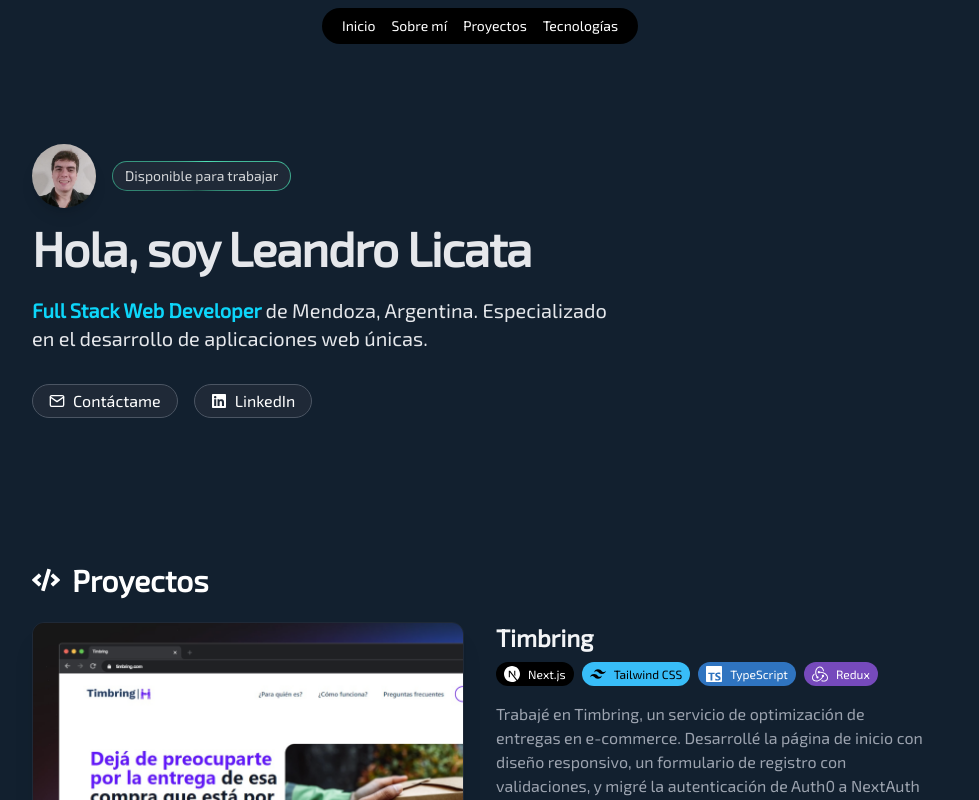
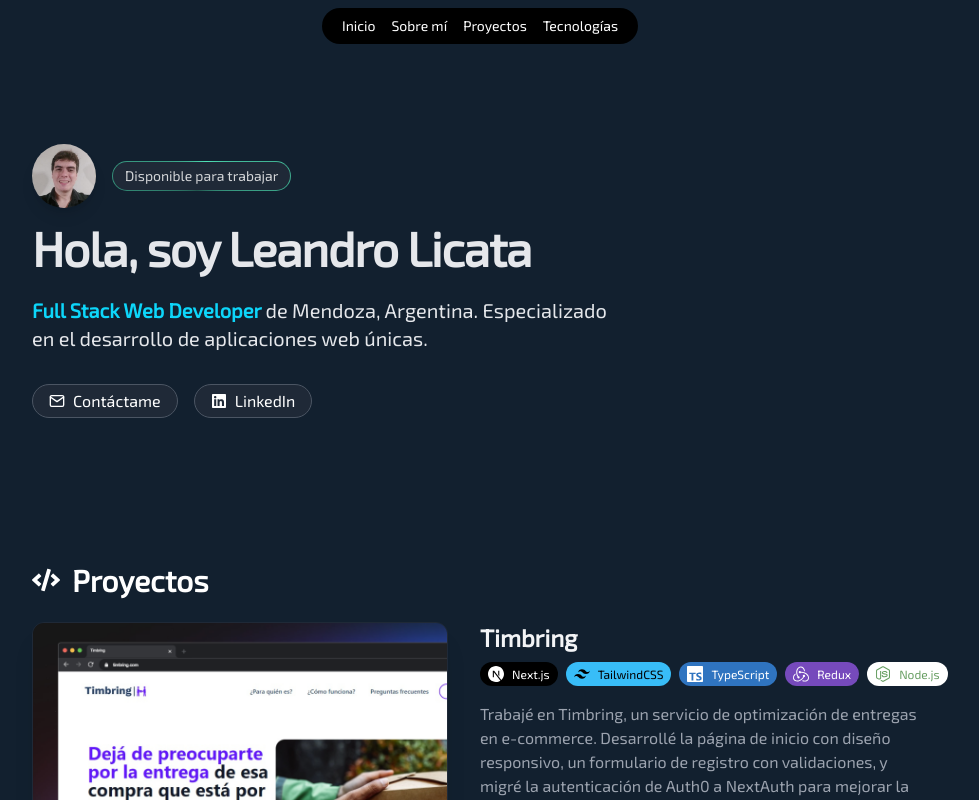
Before and after one commit to LeandroLicata/web-portfolio, a Next.js app: page / in a window 1280 px wide. Shown: the top 800 px of the page, without its empty margins (160-1139 px from the left). Built offline with nearby package versions, Linux system fonts and the light colour scheme.

Commit message:
Timbring

```diff
--- a/src/components/Projects.tsx
+++ b/src/components/Projects.tsx
@@ -1,6 +1,6 @@
 import { SiNextdotjs, SiTypescript, SiRedux } from "react-icons/si";
 import { RiTailwindCssFill } from "react-icons/ri";
-import { FaGithub } from "react-icons/fa";
+import { FaGithub, FaNodeJs } from "react-icons/fa";
 import { FaLink } from "react-icons/fa6";
 import LinkButton from "./LinkButton";
 
@@ -11,7 +11,7 @@
     icon: SiNextdotjs,
   },
   TAILWIND: {
-    name: "Tailwind CSS",
+    name: "TailwindCSS",
     className: "bg-[#38BDF8] text-black",
     icon: RiTailwindCssFill,
   },
@@ -25,6 +25,11 @@
     className: "bg-[#764ABC] text-white",
     icon: SiRedux,
   },
+  NODE: {
+    name: "Node.js",
+    className: "bg-white text-[#689F63]",
+    icon: FaNodeJs
+  }
 };
 
 const PROJECTS = [
@@ -32,10 +37,10 @@
     title: "Timbring",
     description:
       "Trabajé en Timbring, un servicio de optimización de entregas en e-commerce. Desarrollé la página de inicio con diseño responsivo, un formulario de registro con validaciones, y migré la autenticación de Auth0 a NextAuth para mejorar la experiencia del usuario. También implementé un sistema de recuperación de contraseñas y apoyé a mis compañeros con Next.js y Redux Toolkit.",
-    link: "https://svgl.vercel.app/",
-    github: "https://github.com/pheralb/svgl",
+    link: "https://www.timbring.com/",
+    github: null,
     image: "/images/Timbring.png",
-    tags: [TAGS.NEXT, TAGS.TAILWIND, TAGS.TYPESCRIPT, TAGS.REDUX],
+    tags: [TAGS.NEXT, TAGS.TAILWIND, TAGS.TYPESCRIPT, TAGS.REDUX, TAGS.NODE],
   },
   {
     title: "AdventJS - Retos de programación con JavaScript y TypeScript",
```
